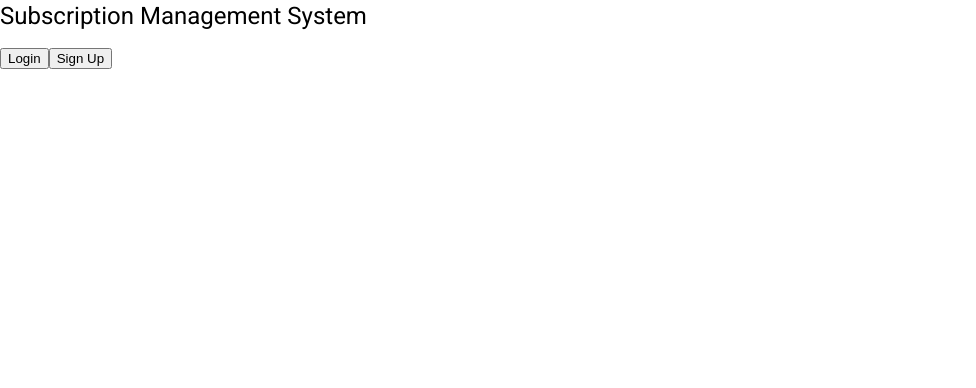
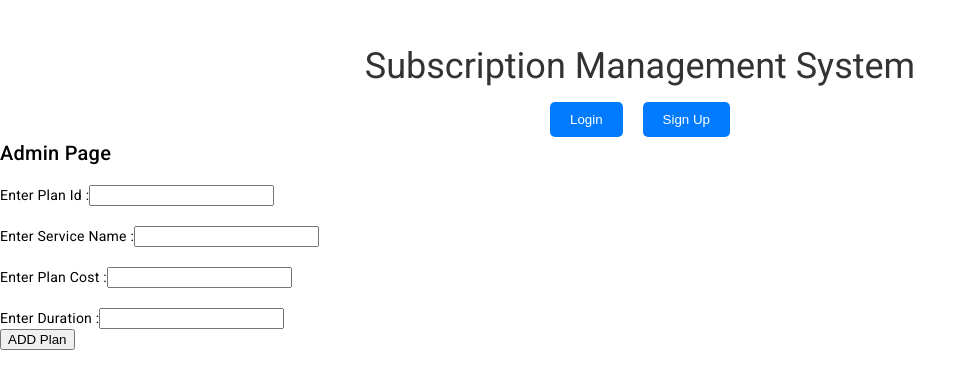
Before and after one commit to 11omkarkanase11/SubscriptionManagementSystem, an Angular app in the folder SubscriptionManagement/: page /admin in a window 1280 px wide. Before the commit this address led to /. Shown: the top 388 px of the page, without its empty margins (0-976 px from the left). Built offline with nearby package versions, Linux system fonts and the light colour scheme.

Commit message:
Admin added

```diff
--- /dev/null
+++ b/SubscriptionManagement/src/app/admin/admin.component.html
@@ -0,0 +1,12 @@
+<h2>Admin Page</h2>
+<div>
+    <label for="">Enter Plan Id :</label>
+    <input type="text" [(ngModel)]="planId"><br><br>
+    <label for="">Enter Service Name :</label>
+    <input type="text"[(ngModel)]="serviceName"><br><br>
+    <label for="">Enter Plan Cost :</label>
+    <input type="text"[(ngModel)]="planCost"><br><br>
+    <label for="">Enter Duration :</label>
+    <input type="text"[(ngModel)]="duration"><br>
+    <button (click)="addPlan()">ADD Plan</button>
+</div>
--- /dev/null
+++ b/SubscriptionManagement/src/app/admin/admin.component.ts
@@ -0,0 +1,34 @@
+import { Component } from '@angular/core';
+import { SubscriptionService } from '../subscription.service';
+import { Router } from '@angular/router';
+import { FormsModule } from '@angular/forms';
+import { CommonModule } from '@angular/common';
+
+@Component({
+  selector: 'app-admin',
+  standalone: true,
+  imports: [FormsModule,CommonModule],
+  templateUrl: './admin.component.html',
+  styleUrl: './admin.component.css'
+})
+export class AdminComponent {
+  planId ='';
+  serviceName ='';
+  duration='';
+  planCost='';
+
+  constructor(private service : SubscriptionService, private router :Router){
+
+  }
+
+  addPlan(){
+      this.service.addPlanByAdmin(this.planId,this.serviceName,this.duration,this.planCost).subscribe(
+        (response)=>{
+          if(response){
+            alert("Plan added");
+          }
+        }
+      )
+  }
+
+}
--- a/SubscriptionManagement/src/app/app.component.css
+++ b/SubscriptionManagement/src/app/app.component.css
@@ -0,0 +1,33 @@
+body {
+    font-family: Arial, sans-serif;
+    margin: 0;
+    padding: 0;
+  }
+
+  h1 {
+    text-align: center;
+    margin-top: 50px;
+    font-size: 36px;
+    color: #333;
+  }
+
+  nav {
+    display: flex;
+    justify-content: center;
+    margin-top: 20px;
+  }
+
+  button {
+    background-color: #007bff;
+    color: #fff;
+    border: none;
+    border-radius: 5px;
+    padding: 10px 20px;
+    margin: 0 10px;
+    cursor: pointer;
+    transition: background-color 0.3s;
+  }
+
+  button:hover {
+    background-color: #0056b3;
+  }
--- a/SubscriptionManagement/src/app/app.component.html
+++ b/SubscriptionManagement/src/app/app.component.html
@@ -1,6 +1,8 @@
+<div>
 <h1>Subscription Management System</h1>
 <nav>
-  <button routerLink="/login">Login</button>
-  <button routerLink="/signup">Sign Up</button>
+  <button (click)="login()">Login</button>
+  <button (click)="signup()">Sign Up</button>
 </nav>
 <router-outlet></router-outlet>
+</div>
--- a/SubscriptionManagement/src/app/app.component.ts
+++ b/SubscriptionManagement/src/app/app.component.ts
@@ -13,4 +13,12 @@ export class AppComponent {
   constructor(private router: Router) {
 
   }
+  login(){
+    console.log("Login");
+
+    this.router.navigateByUrl("/login");
+  }
+  signup(){
+    this.router.navigate(['signup']);
+  }
 }
--- a/SubscriptionManagement/src/app/app.routes.ts
+++ b/SubscriptionManagement/src/app/app.routes.ts
@@ -6,6 +6,7 @@ import { UpgradedplansComponent } from './upgradedplans/upgradedplans.component'
 import { AllplanComponent } from './allplan/allplan.component';
 import { AddPlanComponent } from './add-plan/add-plan.component';
 import { SideNavComponent } from './side-nav/side-nav.component';
+import { AdminComponent } from './admin/admin.component';
 
 
 
@@ -21,5 +22,6 @@ export const routes: Routes = [
         {path:'dashboard', component:DashboardComponent},
         {path:'allplan', component:AllplanComponent}
     ]
-}
+    },
+    {path:'admin',component:AdminComponent}
 ];
--- a/SubscriptionManagement/src/app/login/login.component.ts
+++ b/SubscriptionManagement/src/app/login/login.component.ts
@@ -6,6 +6,7 @@ import { Subscription } from 'rxjs';
 import { SubscriptionService } from '../subscription.service';
 import { HttpClientModule } from '@angular/common/http';
 import { LocalService } from '../local.service';
+import { AppComponent } from '../app.component';
 @Component({
   selector: 'app-login',
   standalone: true,
--- a/SubscriptionManagement/src/app/subscription.service.ts
+++ b/SubscriptionManagement/src/app/subscription.service.ts
@@ -51,7 +51,7 @@ return this.http.get<any>(`${this.url}/getupgradedplans/${planId}/${serviceName}
   }
 
 
-  updatePlan(userId:any,planId:any,planCost:any,duration:any,newPlanId:any){
+  updatePlan(userId:any,planId:any,planCost:any,duration:any,newPlanId:any):Observable<any>{
 const dto={
 userId:userId,
   planId:planId,
@@ -62,4 +62,15 @@ userId:userId,
 return this.http.post<any>(`${this.url1}/updateplan`,dto);
 
   }
+
+  addPlanByAdmin(planId :any, serviceName:any , duration: any, planCost:any){
+    const dto={
+      planId:planId,
+      serviceName:serviceName,
+      duration:duration,
+      planCost:planCost
+    }
+    return this.http.post<any>(`${this.url1}/addplan`,dto)
+
+  }
 }
```
Also changed, not shown: SubscriptionManagement/src/app/admin/admin.component.css (added), 1 other file (tests, documents, lock files or other folders).
